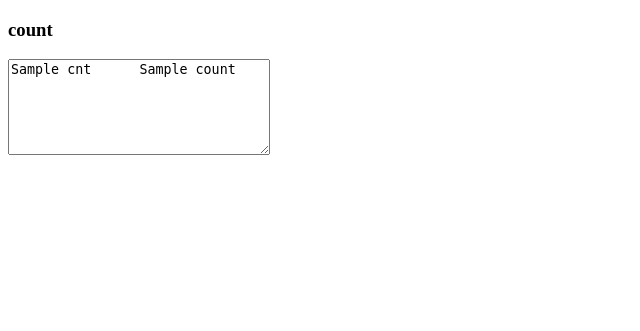
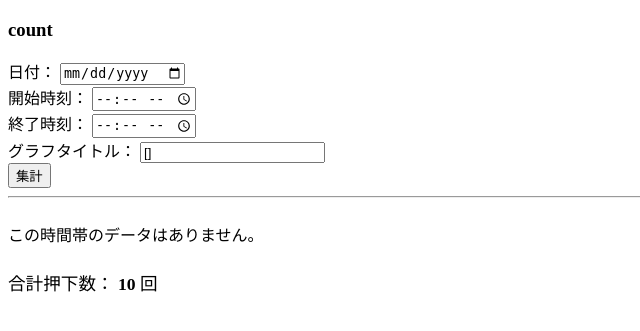
Before and after one commit to k-nishigaki/pochipochi, a Flask app: template templates/count.html in a window 1280 px wide. Shown: the top 331 px of the page, without its empty margins (0-640 px from the left). Run offline with Flask 3, Linux system fonts and the light colour scheme; the template is opened without the code that fills it: most values are stand-ins (such as "Sample title", 1, 10 or a date in 2020).

Commit message:
集計を更新

```diff
--- a/app.py
+++ b/app.py
@@ -55,23 +55,113 @@
 @app.route('/count/', methods=["GET"])
 @auth.login_required
 def count():
-    begin_time = request.args.get('begin_time')
-    end_time = request.args.get('end_time')
-    print(begin_time)
-    print(end_time)
-    print('begin', dt.strptime(begin_time, '%Y%m%d_%H%M%S'))
-    print('end', dt.strptime(end_time, '%Y%m%d_%H%M%S'))
+    # 新UI: 日付 + 時刻範囲
+    date_str = request.args.get("date")          # "2025-11-28"
+    begin_t_str = request.args.get("begin_t")   # "10:00"
+    end_t_str = request.args.get("end_t")       # "12:30"
+
+    # 旧UI/互換:
+    begin_dt_str = request.args.get("begin_dt") # "2025-11-28T10:00"
+    end_dt_str = request.args.get("end_dt")
+    begin_time = request.args.get("begin_time") # "20251128_100000"
+    end_time = request.args.get("end_time")
+
+    # 1) 新UI（date + begin_t + end_t）を最優先
+    if date_str and begin_t_str and end_t_str:
+        try:
+            d = dt.strptime(date_str, "%Y-%m-%d").date()
+            bt = dt.strptime(begin_t_str, "%H:%M").time()
+            et = dt.strptime(end_t_str, "%H:%M").time()
+            start = dt.combine(d, bt)
+            end = dt.combine(d, et)
+        except ValueError:
+            now = dt.now()
+            start = now.replace(hour=0, minute=0, second=0, microsecond=0)
+            end = start.replace(hour=23, minute=59, second=59, microsecond=999999)
+
+    # 2) 次点: datetime-local の begin_dt/end_dt（前回のUI互換）
+    elif begin_dt_str and end_dt_str:
+        try:
+            start = dt.strptime(begin_dt_str, "%Y-%m-%dT%H:%M")
+            end = dt.strptime(end_dt_str, "%Y-%m-%dT%H:%M")
+        except ValueError:
+            now = dt.now()
+            start = now.replace(hour=0, minute=0, second=0, microsecond=0)
+            end = start.replace(hour=23, minute=59, second=59, microsecond=999999)
+
+    # 3) 旧: date だけ
+    elif date_str:
+        try:
+            target = dt.strptime(date_str, "%Y-%m-%d")
+        except ValueError:
+            target = dt.now()
+        start = target.replace(hour=0, minute=0, second=0, microsecond=0)
+        end = start.replace(hour=23, minute=59, second=59, microsecond=999999)
+
+    # 4) 旧: begin_time/end_time
+    elif begin_time and end_time:
+        start = dt.strptime(begin_time, "%Y%m%d_%H%M%S")
+        end = dt.strptime(end_time, "%Y%m%d_%H%M%S")
+
+    # 5) 何もなければ今日
+    else:
+        now = dt.now()
+        start = now.replace(hour=0, minute=0, second=0, microsecond=0)
+        end = start.replace(hour=23, minute=59, second=59, microsecond=999999)
+
+    # start > end 対策（同日内の逆指定想定）
+    if start > end:
+        start, end = end, start
+
+    # Mongo 集計（名前別カウント）
     group = {"$group": {"_id": "$name", "count": {"$sum": 1}}}
-    match = {"$match": { "date": {"$gt": dt.strptime(begin_time, '%Y%m%d_%H%M%S'), "$lt": dt.strptime(end_time, '%Y%m%d_%H%M%S')} }}
+    match = {"$match": {"date": {"$gte": start, "$lte": end}}}
     sort = {"$sort": {"_id": 1}}
     pipe = [match, group, sort]
+
     count_obj = db.count.aggregate(pipe)
-    count_lst = []
-    for doc in count_obj:
-        print(doc)
-        count_lst.append({"name": doc["_id"], "count": doc["count"]})
+    count_lst = [{"name": doc["_id"], "count": doc["count"]} for doc in count_obj]
 
-    return render_template('count.html', title="ポチポチ祭 Ver. beta", count=count_lst)
+    # 合計回数
+    total = sum(c["count"] for c in count_lst)
+
+    # ---- 円グラフ用データ ----
+    ORDER = ["i_see", "laugh", "question", "good"]
+    count_dict = {c["name"]: c["count"] for c in count_lst}
+    labels = [k for k in ORDER if k in count_dict]
+    values = [count_dict[k] for k in labels]
+
+    # ---- UI初期値 ----
+    date_value = start.strftime("%Y-%m-%d")
+    begin_value = start.strftime("%H:%M")
+    end_value = end.strftime("%H:%M")
+
+    # タイトル（フォームから来る）
+    chart_title = request.args.get("title") or "ポチポチ内訳"
+
+    return render_template(
+        "count.html",
+        title="ポチポチ祭 Ver. beta",
+        count=count_lst,
+        date_value=date_value,
+        begin_value=begin_value,
+        end_value=end_value,
+        labels=labels,
+        values=values,
+        chart_title=chart_title,
+        total=total,
+    )
+
+    return render_template(
+        "count.html",
+        title="ポチポチ祭 Ver. beta",
+        count=count_lst,
+        date_value=date_value,
+        begin_value=begin_value,
+        end_value=end_value,
+        labels=labels,
+        values=values
+    )
 
 if __name__ == '__main__':
     app.run(debug=True)
--- a/templates/count.html
+++ b/templates/count.html
@@ -1,8 +1,159 @@
 {% extends "layout.html" %}
 {% block content %}
 <h3>count</h3>
-<textarea rows="6", cols="30">
-{% for cnt in count %}{{ cnt["name"] }}	{{ cnt["count"] }}
-{% endfor %}
-</textarea>
+
+<form method="get" action="/count/">
+	<div>
+		<label>日付：</label>
+		<input type="date" name="date" value="{{ date_value }}">
+	</div>
+
+	<div>
+		<label>開始時刻：</label>
+		<input type="time" name="begin_t" value="{{ begin_value }}">
+	</div>
+
+	<div>
+		<label>終了時刻：</label>
+		<input type="time" name="end_t" value="{{ end_value }}">
+	</div>
+
+	<div>
+		<label>グラフタイトル：</label>
+		<input type="text" name="title" value="{{ chart_title }}" placeholder="例：昼休みの内訳">
+	</div>
+
+	<button type="submit">集計</button>
+</form>
+
+<hr>
+
+<!-- 円グラフ -->
+<div class="chart-wrap">
+	<canvas id="pieChart"></canvas>
+
+	<!-- 手作り凡例（ここに色とラベルを表示） -->
+	<div id="pieLegend" class="legend"></div>
+</div>
+
+<!-- 合計表示 -->
+<p style="font-size: 1.1em; margin-top: 8px;">
+	合計押下数： <strong>{{ total }}</strong> 回
+</p>
+
+<!-- Chart.js -->
+<script src="https://cdn.jsdelivr.net/npm/chart.js"></script>
+<script>
+	const labels = {{ labels | tojson }};
+	const values = {{ values | tojson }};
+	const chartTitle = {{ chart_title | tojson }};
+
+	// ---- 固定色（あなたの定義）----
+	const COLOR_MAP = {
+		"i_see": "#1f77b4",    // はっきり青
+		"laugh": "#ffd700",    // ゴールド（見分けやすい黄）
+		"question": "#d62728", // 赤
+		"good": "#2ca02c"      // 緑
+	};
+
+	// ---- 日本語表示名のマップ ----
+	const LABEL_NAME_MAP = {
+		"i_see": "なるほど",
+		"laugh": "ウケる",
+		"question": "謎",
+		"good": "いいね"
+	};
+
+	// 表示順を固定（凡例も毎回この順）
+	const ORDER = ["i_see", "laugh", "question", "good"];
+
+	// labels の順に色を割り当て（未知はグレー）
+	const colors = labels.map(l => COLOR_MAP[l] || "#9e9e9e");
+
+	const ctx = document.getElementById('pieChart');
+
+	if (labels.length > 0) {
+		new Chart(ctx, {
+			type: 'pie',
+			data: {
+				labels,
+				datasets: [{
+					data: values,
+					backgroundColor: colors,
+					borderColor: "#ffffff",
+					borderWidth: 2
+				}]
+			},
+			options: {
+				plugins: {
+					title: { display: true, text: chartTitle },
+					legend: { display: false },  // 公式凡例は使わない
+					tooltip: { enabled: false }  // 内訳は隠す
+				}
+			}
+		});
+
+		// ---- 手作り凡例（日本語名で表示）----
+		const legendEl = document.getElementById("pieLegend");
+		const present = new Set(labels);
+		const legendItems = ORDER.filter(k => present.has(k));
+
+		legendEl.innerHTML = legendItems.map(k => `
+      <div class="legend-item">
+        <span class="swatch" style="background:${COLOR_MAP[k]}"></span>
+        <span class="legend-label">${LABEL_NAME_MAP[k] || k}</span>
+      </div>
+    `).join("");
+
+	} else {
+		ctx.parentElement.innerHTML = "<p>この時間帯のデータはありません。</p>";
+	}
+</script>
+
+
+<style>
+	.chart-wrap {
+		display: flex;
+		align-items: center;
+		gap: 16px;
+	}
+
+	#pieChart {
+		max-width: 320px;
+		max-height: 320px;
+	}
+
+	.legend {
+		flex-direction: column;
+		gap: 10px;
+		margin-top: 0;
+	}
+
+	/* 凡例スタイル */
+	.legend {
+		display: flex;
+		flex-wrap: wrap;
+		gap: 8px 14px;
+		margin-top: 8px;
+		font-size: 0.95em;
+	}
+
+	.legend-item {
+		display: flex;
+		align-items: center;
+		gap: 6px;
+	}
+
+	.swatch {
+		width: 12px;
+		height: 12px;
+		border-radius: 2px;
+		border: 1px solid #ddd;
+	}
+
+	.legend-label {
+		font-family: system-ui, sans-serif;
+	}
+</style>
+
 {% endblock %}
```
